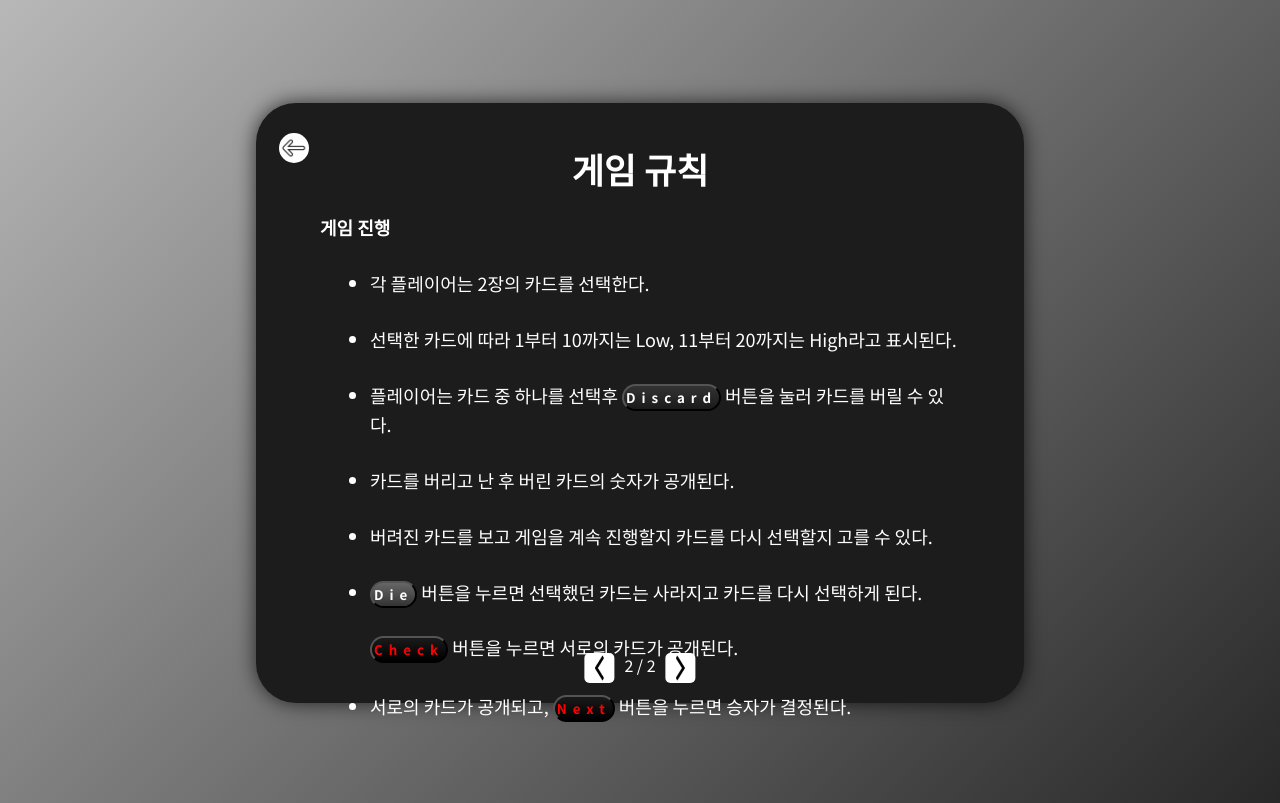
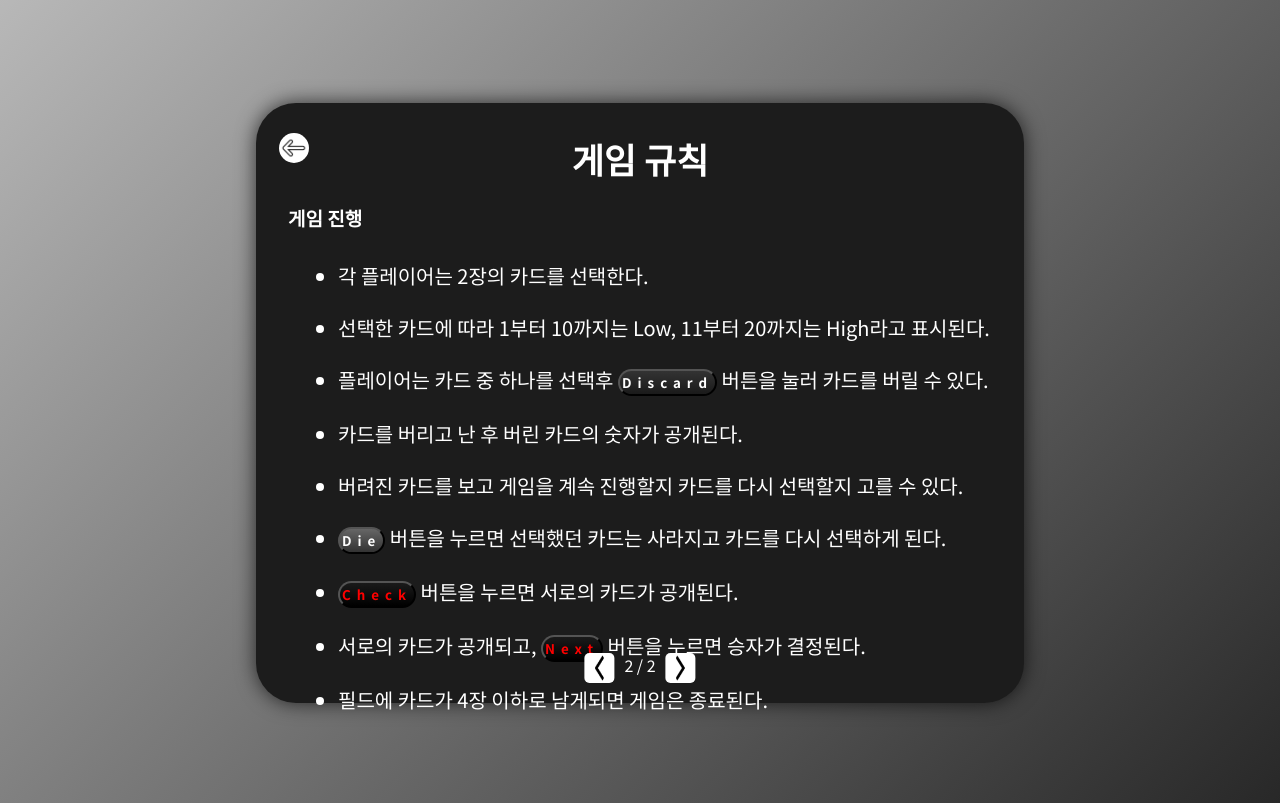
Before and after one commit to gyuimnx/Front-end-Study, a React (Create React App) app in the folder react_study/: page /rules in a window 1280 px wide. Both pictures are taken after a click on the button 680 px from the left and 667 px from the top of the page. Built offline with nearby package versions, Linux system fonts and the light colour scheme.

Commit message:
Summer Vacation Project : CardGame CSS 수정

```diff
--- a/react_study/src/CardGame/GameRule.css
+++ b/react_study/src/CardGame/GameRule.css
@@ -58,7 +58,7 @@
     text-align: left;
     position: relative;
 
-    width: 50vw;
+    width: 55vw;
     height: 70vh;
 }
 
@@ -66,11 +66,11 @@
     font-size: 35px;
     margin-bottom: 20px;
     text-align: center;
-    margin-top: 20px;
+    margin-top: 10px;
 }
 
 .Rules p {
-    font-size: 18px;
+    font-size: 19px;
     margin-bottom: 30px;
 }
 
@@ -82,12 +82,12 @@
     list-style-type: disc;
     padding-left: 50px;
     /* list-style-type: none; */
-    font-size: 18px;
+    font-size: 20px;
     font-weight: normal;
 }
 
 .Rules li {
-    margin-bottom: 30px;
+    margin-bottom: 23px;
 }
 
 .subTitle {
--- a/react_study/src/CardGame/GameRule.jsx
+++ b/react_study/src/CardGame/GameRule.jsx
@@ -34,8 +34,10 @@ function GameRule() {
                         <li>플레이어는 카드 중 하나를 선택후 <button className="DiscardBtn">Discard</button> 버튼을 눌러 카드를 버릴 수 있다.</li>
                         <li>카드를 버리고 난 후 버린 카드의 숫자가 공개된다.</li>
                         <li>버려진 카드를 보고 게임을 계속 진행할지 카드를 다시 선택할지 고를 수 있다.</li>
-                        <li><button className="DieBtn">Die</button> 버튼을 누르면 선택했던 카드는 사라지고 카드를 다시 선택하게 된다.<br/><br/> <button className="CheckBtn">Check</button> 버튼을 누르면 서로의 카드가 공개된다.</li>
+                        <li><button className="DieBtn">Die</button> 버튼을 누르면 선택했던 카드는 사라지고 카드를 다시 선택하게 된다.</li>
+                        <li><button className="CheckBtn">Check</button> 버튼을 누르면 서로의 카드가 공개된다.</li>
                         <li>서로의 카드가 공개되고, <button className="CheckBtn">Next</button> 버튼을 누르면 승자가 결정된다.</li>
+                        <li>필드에 카드가 4장 이하로 남게되면 게임은 종료된다.</li>
                     </ul>
                 </>
             ),
```
